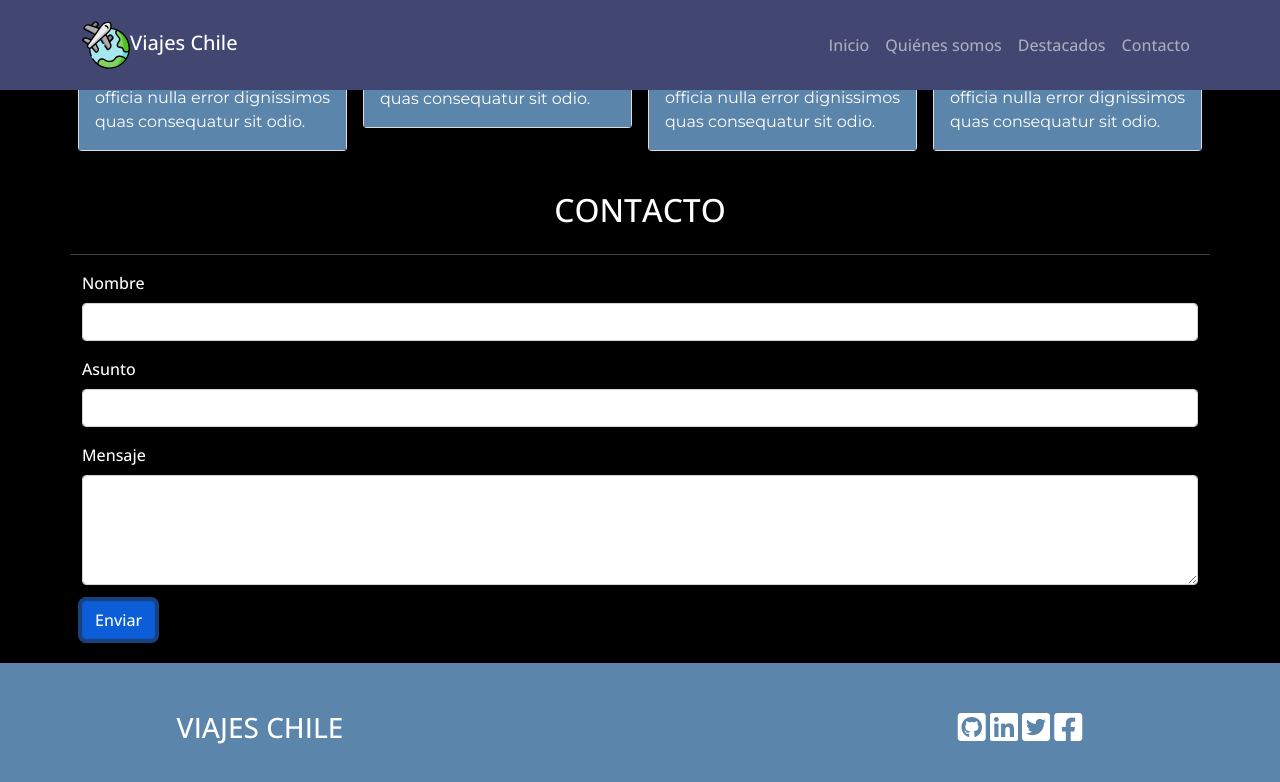
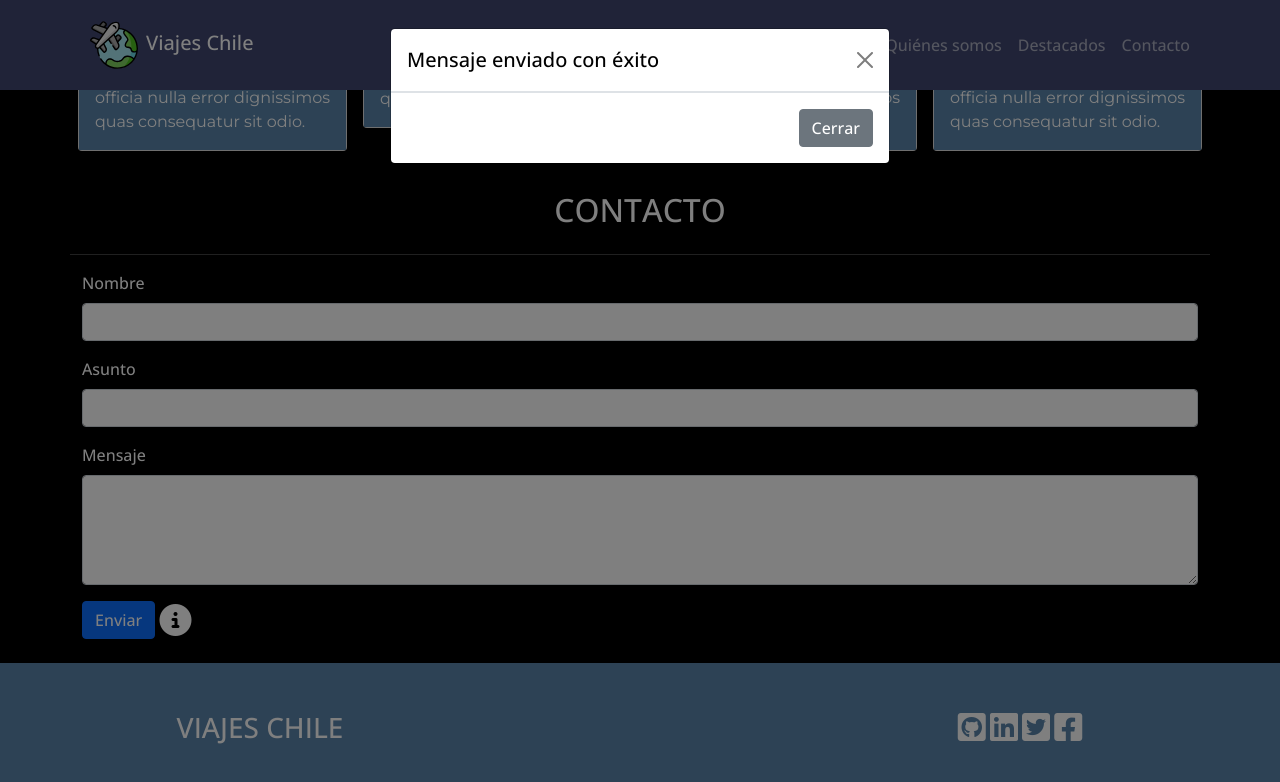
Before and after one commit to Cracez/Cracez.github.io, a plain HTML site: page index.html in a window 1280 px wide. Both pictures are taken after a click on the button "Enviar". Shown: the part 1671-2453 px from the top of the page. Drawn offline with nearby package versions, Linux system fonts and the light colour scheme.

Commit message:
modal y tooltip implementado

```diff
--- a/assets/css/style.css
+++ b/assets/css/style.css
@@ -40,3 +40,25 @@ a{
     font-family: 'Montserrat', sans-serif;
     text-align: justify;
 }
+
+ /* CONTACTO  MODAL*/
+ .modal-title{
+     color: black;
+ }
+
+/* TOOLTIP MODIFICADO EN FORMULARIO */
+ .tooltip-inner {
+    color: black !important;
+    background-color: white !important;
+    /* box-shadow: 0px 0px 4px white; */
+    opacity: 1 !important;
+}
+
+.tooltip-arrow::before{
+    border-right-color: white !important;
+}
+
+
+/* .tooltip > .tooltip-inner{
+    color: black;
+} */
--- a/assets/js/script.js
+++ b/assets/js/script.js
@@ -25,3 +25,9 @@ $(document).ready(function(){
     } // End if
   });
 });
+
+// TOOLTIP
+var tooltipTriggerList = [].slice.call(document.querySelectorAll('[data-bs-toggle="tooltip"]'))
+var tooltipList = tooltipTriggerList.map(function (tooltipTriggerEl) {
+  return new bootstrap.Tooltip(tooltipTriggerEl)
+})
--- a/index.html
+++ b/index.html
@@ -1,5 +1,6 @@
 <!DOCTYPE html>
 <html lang="es">
+
 <head>
   <meta charset="UTF-8">
   <meta http-equiv="X-UA-Compatible" content="IE=edge">
@@ -27,21 +28,26 @@
   <link href="https://fonts.googleapis.com/css2?family=Open+Sans:wght@500&display=swap" rel="stylesheet">
 
   <!-- FONT AWESOME CDN -->
-    <link rel="stylesheet" href="https://use.fontawesome.com/releases/v6.1.1/css/all.css" integrity="sha384-/frq1SRXYH/bSyou/HUp/hib7RVN1TawQYja658FEOodR/FQBKVqT9Ol+Oz3Olq5" crossorigin="anonymous">
+  <link rel="stylesheet" href="https://use.fontawesome.com/releases/v6.1.1/css/all.css"
+    integrity="sha384-/frq1SRXYH/bSyou/HUp/hib7RVN1TawQYja658FEOodR/FQBKVqT9Ol+Oz3Olq5" crossorigin="anonymous">
 
   <!-- BOOTSTRAP 5 CDN -->
-    <link href="https://cdn.jsdelivr.net/npm/bootstrap@5.1.3/dist/css/bootstrap.min.css" rel="stylesheet" integrity="sha384-1BmE4kWBq78iYhFldvKuhfTAU6auU8tT94WrHftjDbrCEXSU1oBoqyl2QvZ6jIW3" crossorigin="anonymous">
+  <link href="https://cdn.jsdelivr.net/npm/bootstrap@5.1.3/dist/css/bootstrap.min.css" rel="stylesheet"
+    integrity="sha384-1BmE4kWBq78iYhFldvKuhfTAU6auU8tT94WrHftjDbrCEXSU1oBoqyl2QvZ6jIW3" crossorigin="anonymous">
 
   <!-- jquery -->
   <script src="https://ajax.googleapis.com/ajax/libs/jquery/3.3.1/jquery.min.js"></script>
 
 </head>
+
 <body>
   <!-- NAVBAR -->
   <nav class="navbar fixed-top navbar-expand-lg navbar-dark bg-purple py-3">
     <div class="container">
-          <a class="navbar-brand" href="index.html"><img src="assets/img/viajes.svg" class="img-fluid" alt="Logo Viajes Chile" >Viajes Chile</a>
-          <button class="navbar-toggler" type="button" data-bs-toggle="collapse" data-bs-target="#navbarNavAltMarkup" aria-controls="navbarNavAltMarkup" aria-expanded="false" aria-label="Toggle navigation">
+      <a class="navbar-brand" href="index.html"><img src="assets/img/viajes.svg" class="img-fluid mx-2"
+          alt="Logo Viajes Chile">Viajes Chile</a>
+      <button class="navbar-toggler" type="button" data-bs-toggle="collapse" data-bs-target="#navbarNavAltMarkup"
+        aria-controls="navbarNavAltMarkup" aria-expanded="false" aria-label="Toggle navigation">
         <span class="navbar-toggler-icon"></span>
       </button>
       <div class="collapse navbar-collapse" id="navbarNavAltMarkup">
@@ -60,9 +66,12 @@
   <header id="inicio">
     <div id="carouselExampleIndicators" class="carousel slide" data-bs-ride="carousel">
       <div class="carousel-indicators">
-              <button type="button" data-bs-target="#carouselExampleIndicators" data-bs-slide-to="0" class="active" aria-current="true" aria-label="Slide 1"></button>
-              <button type="button" data-bs-target="#carouselExampleIndicators" data-bs-slide-to="1" aria-label="Slide 2"></button>
-              <button type="button" data-bs-target="#carouselExampleIndicators" data-bs-slide-to="2" aria-label="Slide 3"></button>
+        <button type="button" data-bs-target="#carouselExampleIndicators" data-bs-slide-to="0" class="active"
+          aria-current="true" aria-label="Slide 1"></button>
+        <button type="button" data-bs-target="#carouselExampleIndicators" data-bs-slide-to="1"
+          aria-label="Slide 2"></button>
+        <button type="button" data-bs-target="#carouselExampleIndicators" data-bs-slide-to="2"
+          aria-label="Slide 3"></button>
       </div>
       <div class="carousel-inner">
         <div class="carousel-item active">
@@ -75,11 +84,13 @@
           <img src="assets/img/carousel3.jpg" class="d-block vw-100" alt="Pinguino">
         </div>
       </div>
-            <button class="carousel-control-prev" type="button" data-bs-target="#carouselExampleIndicators" data-bs-slide="prev">
+      <button class="carousel-control-prev" type="button" data-bs-target="#carouselExampleIndicators"
+        data-bs-slide="prev">
         <span class="carousel-control-prev-icon" aria-hidden="true"></span>
         <span class="visually-hidden">Anterior</span>
       </button>
-            <button class="carousel-control-next" type="button" data-bs-target="#carouselExampleIndicators" data-bs-slide="next">
+      <button class="carousel-control-next" type="button" data-bs-target="#carouselExampleIndicators"
+        data-bs-slide="next">
         <span class="carousel-control-next-icon" aria-hidden="true"></span>
         <span class="visually-hidden">Siguiente</span>
       </button>
@@ -93,15 +104,21 @@
       <div class="row">
         <div class="col-4">
           <i class="fa-solid fa-plane fa-2x bg-blue rounded container-fluid text-center py-2"></i>
-                <p class="monserrat">Lorem ipsum dolor sit amet consectetur adipisicing elit. Cupiditate, modi ea ipsa assumenda numquam minima praesentium dignissimos laborum fugit soluta commodi distinctio quisquam accusamus aperiam molestias tenetur ab labore veritatis?</p>
+          <p class="monserrat">Lorem ipsum dolor sit amet consectetur adipisicing elit. Cupiditate, modi ea ipsa
+            assumenda numquam minima praesentium dignissimos laborum fugit soluta commodi distinctio quisquam accusamus
+            aperiam molestias tenetur ab labore veritatis?</p>
         </div>
         <div class="col-4">
-                <p class="monserrat">Lorem ipsum dolor sit amet consectetur adipisicing elit. Cupiditate, modi ea ipsa assumenda numquam minima praesentium dignissimos laborum fugit soluta commodi distinctio quisquam accusamus aperiam molestias tenetur ab labore veritatis?</p>
+          <p class="monserrat">Lorem ipsum dolor sit amet consectetur adipisicing elit. Cupiditate, modi ea ipsa
+            assumenda numquam minima praesentium dignissimos laborum fugit soluta commodi distinctio quisquam accusamus
+            aperiam molestias tenetur ab labore veritatis?</p>
           <i class="fa-solid fa-mountain fa-2x bg-blue rounded container-fluid text-center py-2"></i>
         </div>
         <div class="col-4">
           <i class="fa-solid fa-route fa-2x bg-blue rounded container-fluid text-center py-2"></i>
-                <p class="monserrat">Lorem ipsum dolor sit amet consectetur adipisicing elit. Cupiditate, modi ea ipsa assumenda numquam minima praesentium dignissimos laborum fugit soluta commodi distinctio quisquam accusamus aperiam molestias tenetur ab labore veritatis?</p>
+          <p class="monserrat">Lorem ipsum dolor sit amet consectetur adipisicing elit. Cupiditate, modi ea ipsa
+            assumenda numquam minima praesentium dignissimos laborum fugit soluta commodi distinctio quisquam accusamus
+            aperiam molestias tenetur ab labore veritatis?</p>
         </div>
       </div>
     </div>
@@ -117,7 +134,9 @@
           <img src="assets/img/card1.jpg" class="" alt="">
           <div class="card-body bg-blue">
             <h5 class="card-title">Lorem Ipsum</h5>
-                        <p class="card-text monserrat">Lorem ipsum dolor sit amet consectetur adipisicing elit. Quia cum minima consectetur itaque, corporis ipsum alias iure sint quis distinctio tenetur architecto officia nulla error dignissimos quas consequatur sit odio.</p>
+            <p class="card-text monserrat">Lorem ipsum dolor sit amet consectetur adipisicing elit. Quia cum minima
+              consectetur itaque, corporis ipsum alias iure sint quis distinctio tenetur architecto officia nulla error
+              dignissimos quas consequatur sit odio.</p>
           </div>
         </div>
       </div>
@@ -127,7 +146,9 @@
           <img src="assets/img/card2test.jpg" class="" alt="">
           <div class="card-body bg-blue">
             <h5 class="card-title">Lorem Ipsum</h5>
-                        <p class="card-text monserrat">Lorem ipsum dolor sit amet consectetur adipisicing elit. Quia cum minima consectetur itaque, corporis ipsum alias iure sint quis distinctio tenetur architecto officia nulla error dignissimos quas consequatur sit odio.</p>
+            <p class="card-text monserrat">Lorem ipsum dolor sit amet consectetur adipisicing elit. Quia cum minima
+              consectetur itaque, corporis ipsum alias iure sint quis distinctio tenetur architecto officia nulla error
+              dignissimos quas consequatur sit odio.</p>
           </div>
         </div>
       </div>
@@ -137,7 +158,9 @@
           <img src="assets/img/card3.jpg" class="" alt="">
           <div class="card-body bg-blue">
             <h5 class="card-title">Lorem Ipsum</h5>
-                        <p class="card-text monserrat">Lorem ipsum dolor sit amet consectetur adipisicing elit. Quia cum minima consectetur itaque, corporis ipsum alias iure sint quis distinctio tenetur architecto officia nulla error dignissimos quas consequatur sit odio.</p>
+            <p class="card-text monserrat">Lorem ipsum dolor sit amet consectetur adipisicing elit. Quia cum minima
+              consectetur itaque, corporis ipsum alias iure sint quis distinctio tenetur architecto officia nulla error
+              dignissimos quas consequatur sit odio.</p>
           </div>
         </div>
       </div>
@@ -147,7 +170,9 @@
           <img src="assets/img/card4.jpg" class="" alt="">
           <div class="card-body bg-blue">
             <h5 class="card-title">Lorem Ipsum</h5>
-                        <p class="card-text monserrat">Lorem ipsum dolor sit amet consectetur adipisicing elit. Quia cum minima consectetur itaque, corporis ipsum alias iure sint quis distinctio tenetur architecto officia nulla error dignissimos quas consequatur sit odio.</p>
+            <p class="card-text monserrat">Lorem ipsum dolor sit amet consectetur adipisicing elit. Quia cum minima
+              consectetur itaque, corporis ipsum alias iure sint quis distinctio tenetur architecto officia nulla error
+              dignissimos quas consequatur sit odio.</p>
           </div>
         </div>
       </div>
@@ -171,8 +196,32 @@
         <label for="exampleFormControlTextarea1" class="form-label">Mensaje</label>
         <textarea class="form-control" id="exampleFormControlTextarea1" rows="4"></textarea>
       </div>
+
+      <!-- Button trigger modal -->
+
       <div class="col-12">
-                <button class="btn btn-primary" type="submit">Enviar</button>
+        <button type="button" class="btn btn-primary" data-bs-toggle="modal" data-bs-target="#exampleModal">
+          Enviar
+        </button>
+        <!-- TOOLTIP -->
+        <i class="fa-solid fa-circle-info fa-2x align-middle" data-bs-toggle="tooltip" data-bs-placement="right"
+          title="Rellena los datos solicitados antes de enviar"></i>
+      </div>
+
+
+      <!-- Modal -->
+      <div class="modal fade" id="exampleModal" tabindex="-1" aria-labelledby="exampleModalLabel" aria-hidden="true">
+        <div class="modal-dialog">
+          <div class="modal-content">
+            <div class="modal-header">
+              <h5 class="modal-title" id="exampleModalLabel">Mensaje enviado con éxito</h5>
+              <button type="button" class="btn-close" data-bs-dismiss="modal" aria-label="Close"></button>
+            </div>
+            <div class="modal-footer">
+              <button type="button" class="btn btn-secondary" data-bs-dismiss="modal">Cerrar</button>
+            </div>
+          </div>
+        </div>
       </div>
     </div>
   </section>
@@ -196,9 +245,12 @@
   </footer>
 
   <!-- JS Y POOPER DE BOOTSTRAP -->
-    <script src="https://cdn.jsdelivr.net/npm/bootstrap@5.1.3/dist/js/bootstrap.bundle.min.js" integrity="sha384-ka7Sk0Gln4gmtz2MlQnikT1wXgYsOg+OMhuP+IlRH9sENBO0LRn5q+8nbTov4+1p" crossorigin="anonymous"></script>
+  <script src="https://cdn.jsdelivr.net/npm/bootstrap@5.1.3/dist/js/bootstrap.bundle.min.js"
+    integrity="sha384-ka7Sk0Gln4gmtz2MlQnikT1wXgYsOg+OMhuP+IlRH9sENBO0LRn5q+8nbTov4+1p"
+    crossorigin="anonymous"></script>
 
   <!-- MI JS -->
   <script src="assets/js/script.js"></script>
 </body>
+
 </html>
```
Lines whose indentation alone changed are shown as unchanged.
